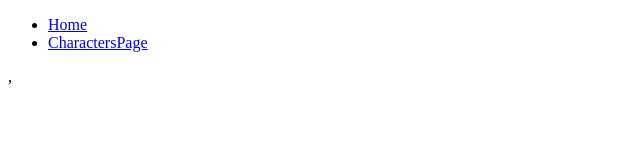
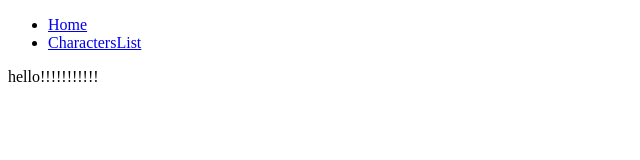
Before and after one commit to ChristopherJPan/Genshin-Wiki, a React app: page /characterpage/1 in a window 1280 px wide. Shown: the top 160 px of the page, without its empty margins (0-640 px from the left). Built offline with nearby package versions, Linux system fonts and the light colour scheme.

Commit message:
added characterpage

```diff
--- a/src/App.js
+++ b/src/App.js
@@ -2,20 +2,24 @@ import React, { Component } from 'react';
 import {
   Routes,
   Route,
+  useParams,
   Link
 } from "react-router-dom";
 import NavigationBar from './NavigationBar.js';
 import Home from './Home.js';
-import CharactersPage from './CharactersPage.js';
+import CharactersList from './CharactersList.js';
+import CharacterPage from './CharacterPage.js';
 
 const App = (props) => {
+  let { username } = useParams();
   return (
     <div>
       <NavigationBar/>
       <Routes>
         {/* <Routes path="/" element={<NavigationBar />}/> */}
         <Route index element={<Home />} />
-        <Route path="characters" element={<CharactersPage />} />
+        <Route path="/characterslist" element={<CharactersList />} />
+        <Route path="/characterpage/:name" element={<CharacterPage />} />
         {/* <Route path="*" element={<ErrorPaage />}/> */}
       </Routes>
     </div>
--- a/src/CharacterLink.js
+++ b/src/CharacterLink.js
@@ -1,27 +1,21 @@
 import React, { Component, useEffect, useState } from "react";
-import { BrowserRouter, Routes, Route, Switch } from "react-router-dom";
+import { Link, useParams } from "react-router-dom";
 
 const CharacterLink = (props) => {
   // const [characters, setCharacters] = useState([]);
 
   // useEffect(async () => {
-  //   /*
-
-  //   */
-
-  //   fetch("https://api.genshin.dev/characters")
-  //     .then((response) => response.json())
-  //     .then((data) => setCharacters(data))
-  //     .then((res) => console.log("characters:", characters));
+  // let { name } = useParams();
   // }, []);
-  // // useEffect(() => { }, [characters]);
+  console.log('character', props.name);
 
   return (
     <div>
       {/* character name, route to character page, picture eventually, fetch
       specific character information, display character information */}
-      {props.char}
-      <link></link>
+      {/* {props.char} */}
+      <Link to={`/characterpage/${props.name}`} >{props.name}</Link>
+
     </div>
   );
 };
--- a/src/CharacterPage.js
+++ b/src/CharacterPage.js
@@ -1,29 +1,25 @@
 import React, { Component, useEffect, useState } from "react";
-import { BrowserRouter, Routes, Route, Switch } from "react-router-dom";
+import { useParams } from "react-router-dom";
 
-const CharacterLink = (props) => {
-  // const [characters, setCharacters] = useState([]);
+const CharacterPage = (props) => {
+  // const [name, setName] = useState(null);
+  // const params = useParams();
 
-  // useEffect(async () => {
-  //   /*
-
-  //   */
-
-  //   fetch("https://api.genshin.dev/characters")
+  // useEffect(() => {
+  //   fetch(`http://localhost:8081/characterpage/${params.name}`)
   //     .then((response) => response.json())
-  //     .then((data) => setCharacters(data))
-  //     .then((res) => console.log("characters:", characters));
+  //     .then((data) => setName(data));
   // }, []);
-  // // useEffect(() => { }, [characters]);
+  // // // useEffect(() => { }, [characters]);
 
   return (
     <div>
       {/* character name, route to character page, picture eventually, fetch
       specific character information, display character information */}
-      {props.char}
-      <link></link>
+      hello!!!!!!!!!!!
+
     </div>
   );
 };
 
-export default CharacterLink;
+export default CharacterPage;
--- a/src/CharactersPage.js
+++ b/src/CharactersList.js
@@ -2,19 +2,19 @@ import React, { Component, useEffect, useState } from "react";
 import { BrowserRouter, Routes, Route, Switch } from "react-router-dom";
 import CharacterLink from "./CharacterLink";
 
-const CharactersPage = (props) => {
+const CharactersList = (props) => {
   const [characters, setCharacters] = useState([]);
 
   useEffect(() => {
     fetch("https://api.genshin.dev/characters")
       .then((response) => response.json())
       .then((data) => setCharacters(data))
-      .then((res) => console.log('characters:', characters));
+      // .then((res) => console.log('characters:', characters));
   }, []);
   // useEffect(() => { }, [characters]);
 
   const charLink = characters.map((ele, i) => {
-    return <CharacterLink key={`cLink${i}`} char={ele}/>
+    return <CharacterLink key={`cLink${i}`} name={ele}/>
   });
 
   return (
@@ -26,4 +26,4 @@ const CharactersPage = (props) => {
   );
 };
 
-export default CharactersPage;
+export default CharactersList;
--- a/src/NavigationBar.js
+++ b/src/NavigationBar.js
@@ -1,5 +1,5 @@
 import React, { Component } from "react";
-import { BrowserRouter, Routes, Route, Switch, Link, useNavigate } from "react-router-dom";
+import { Routes, Route, Link, useNavigate } from "react-router-dom";
 
 export default function NavigationBar(props) {
   return (
@@ -9,7 +9,7 @@ export default function NavigationBar(props) {
           <Link to="/">Home</Link>
         </li>
         <li>
-          <Link to="/characters">CharactersPage</Link>
+          <Link to="/characterslist">CharactersList</Link>
         </li>
       </ul>
     </div>
--- a/src/index.js
+++ b/src/index.js
@@ -7,7 +7,7 @@ import { BrowserRouter, Routes, Route } from "react-router-dom";
 render(
   // <Provider>
   <BrowserRouter>
-    <App />,
+    <App />
   </BrowserRouter>,
   document.getElementById("app")
 );
```
